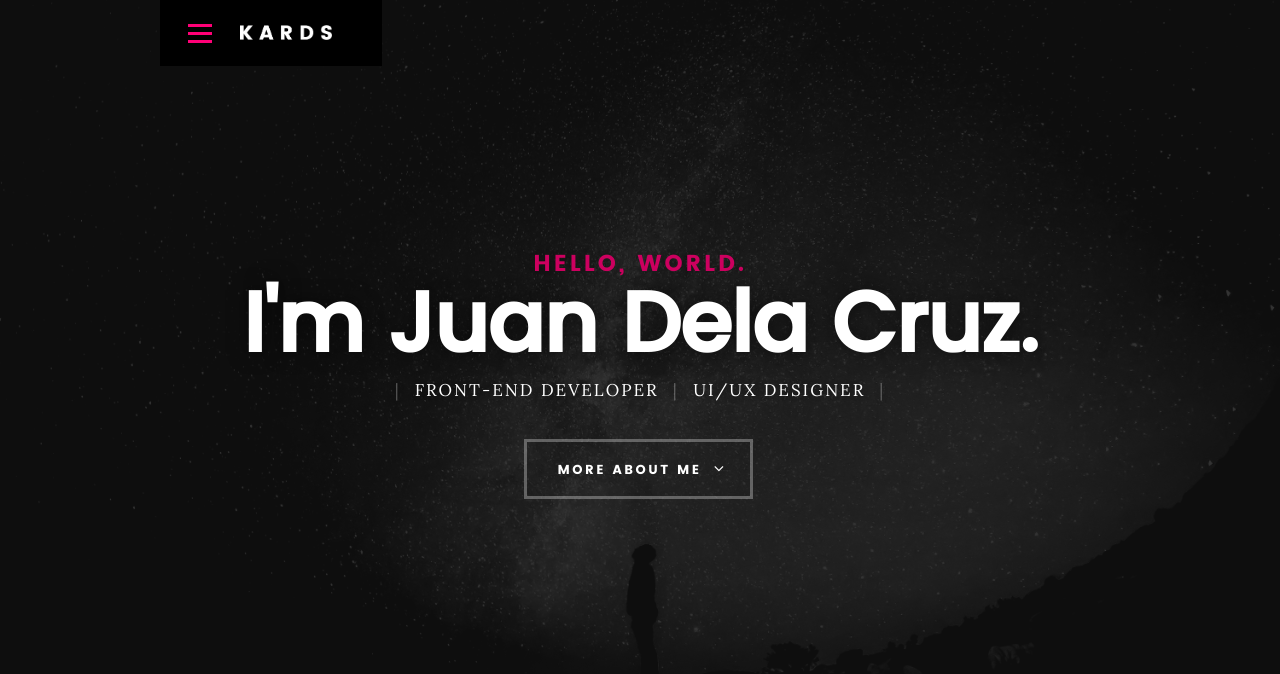
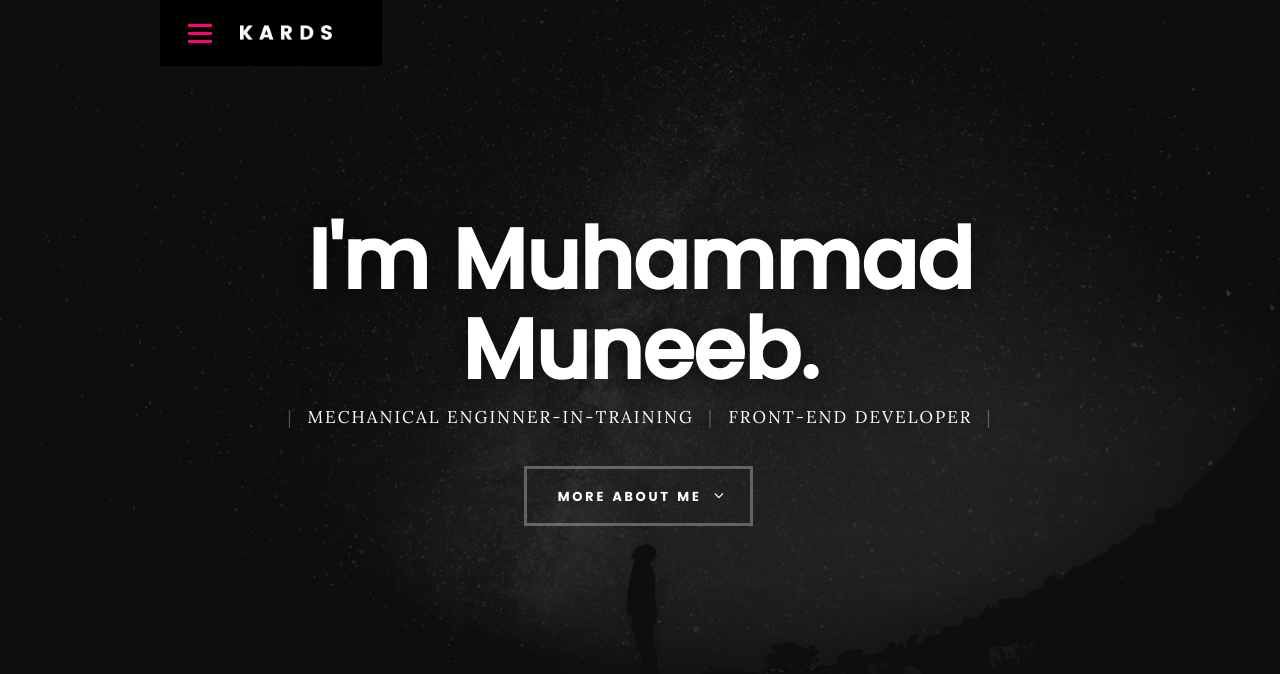
Before and after one commit to mmuneeeb/mmuneeeb.github.io, a plain HTML site: page styles.html in a window 1280 px wide. Shown: the top 674 px of the page. Drawn offline with Linux system fonts and the light colour scheme; files whose address does not match are found by name.

Commit message:
Update styles.html

```diff
--- a/styles.html
+++ b/styles.html
@@ -89,12 +89,12 @@
 
    			<div class="col-twelve">
 
-	   			<h5>Hello, World.</h5>
-	   			<h1>I'm Juan Dela Cruz.</h1>
+	   			<!--<h5>Hello, World.</h5>-->
+	   			<h1>I'm Muhammad Muneeb.</h1>
 
 	   			<p class="intro-position">
+	   				<span>Mechanical Enginner-In-Training</span>
 	   				<span>Front-end Developer</span>
-	   				<span>UI/UX Designer</span>
 	   			</p>
 
 	   			<a class="button stroke smoothscroll" href="#about" title="">More About Me</a>
```
